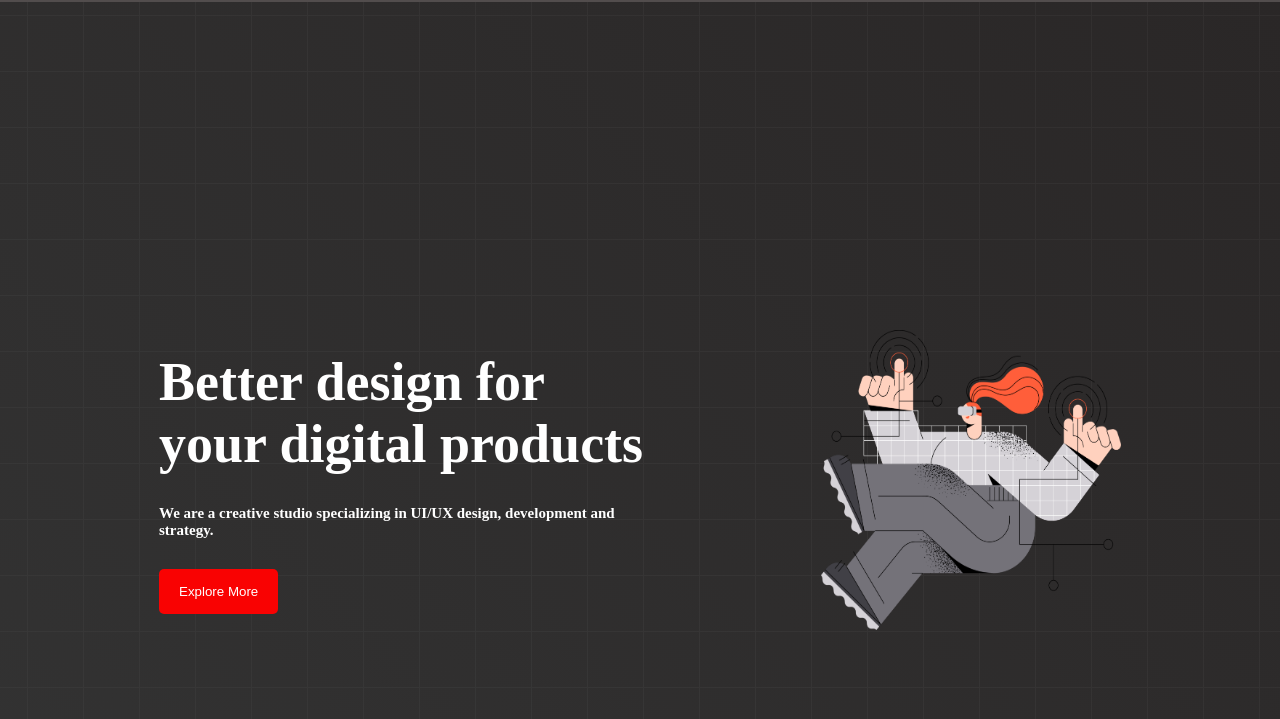
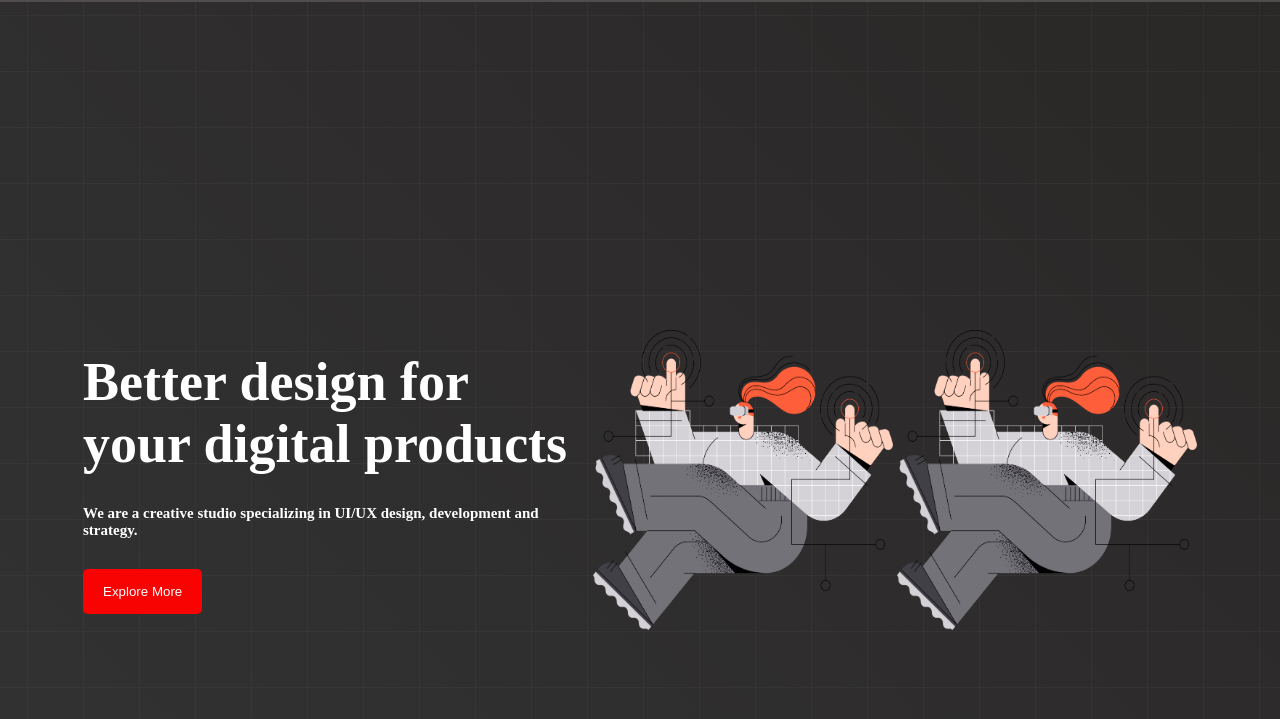
Before and after one commit to Md-Sharafat-Rohoman/02-Digital-Product, a plain HTML site: page index.html in a window 1280 px wide. Shown: the part 81-800 px from the top of the page. Drawn offline with Linux system fonts and the light colour scheme.

Commit message:
recape push

```diff
--- a/index.html
+++ b/index.html
@@ -36,6 +36,7 @@
                 </div>
                 <div class="banner-photo">
                     <img class="banner-image" src="images/banner.png" alt="">
+                    <img class="banner-image" src="./images/banner.png" alt="">
                 </div>
             </div>
         </section>
```
